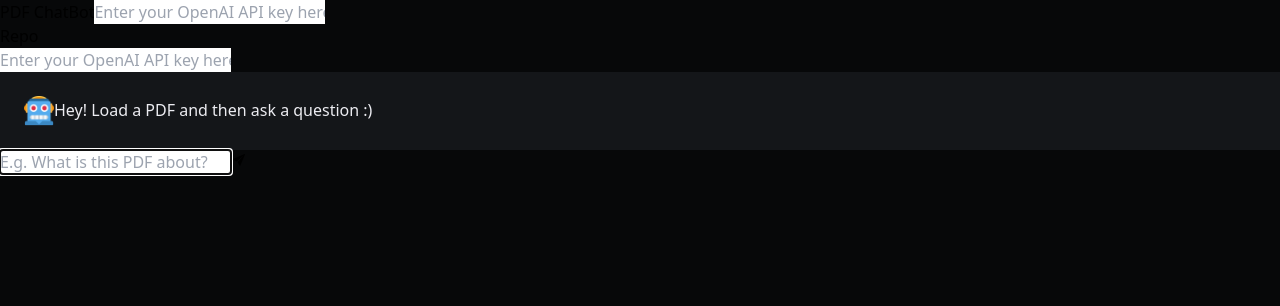
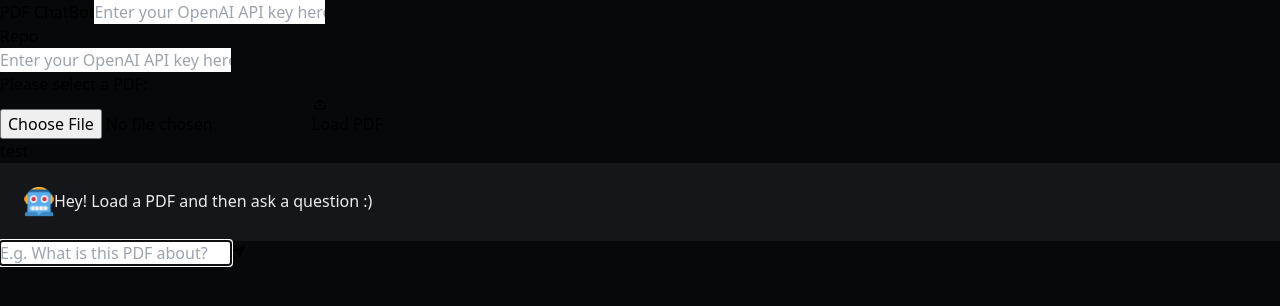
Before and after one commit to nathanclairmonte/pdf-chatbot, a Next.js app: page / in a window 1280 px wide. Shown: the top 306 px of the page. Built offline with nearby package versions, Linux system fonts and the light colour scheme.

Commit message:
added PDFInput component

```diff
--- /dev/null
+++ b/src/components/PDFInput.js
@@ -0,0 +1,222 @@
+import { useRef, useState } from "react";
+import CircularProgress from "@mui/material/CircularProgress";
+import { CgSoftwareUpload } from "react-icons/cg";
+import { IoIosCloseCircle } from "react-icons/io";
+
+const MAX_FILE_SIZE_MB = 16;
+
+const PDFInput = ({ setDocs, setMessages }) => {
+    // state
+    const [file, setFile] = useState(null);
+    const [currentFilename, setCurrentFilename] = useState("");
+    const [loading, setLoading] = useState(false);
+    const [fileChosen, setFileChosen] = useState(false);
+    const [status, setStatus] = useState({
+        type: "neutral",
+        message: "test",
+    });
+
+    // reference for the file input
+    const fileInputRef = useRef(null);
+
+    // select status styling based on message type
+    const _statusStyleHelper = (type) => {
+        if (type === "error") {
+            // return error styles
+            return "text-left text-lg text-red-600";
+        } else if (type === "success") {
+            // return success styles
+            return "text-left text-lg text-green-600";
+        } else {
+            // return neutral styles
+            return "text-left text-lg text-white";
+        }
+    };
+
+    // store user PDF in state
+    const storePDF = async (event) => {
+        // prevent browser refresh
+        event.preventDefault();
+
+        // update relevant state if file exists
+        if (event.target.files && event.target.files[0]) {
+            setFile(event.target.files[0]);
+            setFileChosen(true);
+        }
+    };
+
+    // handle the closing of a file
+    const handleCloseFile = () => {
+        // clear file input
+        fileInputRef.current.value = null;
+        fileInputRef.current.files = null;
+
+        // reset all file-related pieces of state
+        setFile(null);
+        setFileChosen(false);
+        setCurrentFilename("");
+    };
+
+    // handle loading of a PDF
+    const handleLoadPDF = async (event) => {
+        // prevent browser refresh
+        event.preventDefault();
+
+        // ensure that a file is chosen
+        if (!fileChosen) {
+            setStatus({
+                type: "error",
+                message: "Please choose a PDF first!",
+            });
+            return;
+        }
+
+        // ensure user isn't re-loading the same PDF
+        if (file.name === currentFilename) {
+            setStatus({
+                type: "success",
+                message: "That PDF is already loaded!",
+            });
+            return;
+        }
+
+        // cap max file size at 16 MB (for now)
+        const fileSize = parseInt((file.size / 1024 / 1024).toFixed(4));
+        if (fileSize > MAX_FILE_SIZE_MB) {
+            setStatus({
+                type: "error",
+                message: `PDF is too large :( Max size is ${MAX_FILE_SIZE_MB} MB`,
+            });
+            return;
+        }
+
+        // save current filename and start file load process
+        setCurrentFilename(file.name);
+        setLoading(true);
+
+        // give status update
+        setStatus({
+            type: "neutral",
+            message: `Loading ${file.name}...`,
+        });
+
+        // get pre-signed URL for S3 upload and concat into formData object
+        const fileName = encodeURIComponent(file.name);
+        const fileType = encodeURIComponent(file.type);
+        const s3Response = await fetch(
+            `/api/upload-to-s3?fileName=${fileName}&fileType=${fileType}`
+        );
+        const { url, fields } = await s3Response.json();
+
+        const formData = new FormData();
+        Object.entries({ ...fields, file }).forEach(([key, value]) => {
+            formData.append(key, value);
+        });
+
+        // use pre-signed URL to upload file to S3
+        try {
+            const upload = await fetch(url, {
+                method: "POST",
+                body: formData,
+            });
+            if (!upload.ok) {
+                setStatus({
+                    type: "error",
+                    message: "Upload to S3 bucket failed. (No further information).",
+                });
+            }
+        } catch (error) {
+            const errorMsg = await upload.text();
+            setStatus({
+                type: "error",
+                message: `Upload to S3 bucket failed. \n ${upload.status} ${errorMsg}`,
+            });
+        }
+
+        // call split API route to split PDF into docs (chunks)
+        const docsResponse = await fetch(`api/split?fileName=${file.name}`);
+        const data = await docsResponse.json();
+
+        // update status message with split API route result
+        setStatus({
+            type: data.result.type,
+            message: data.result.message,
+        });
+
+        // update docs state with returned chunks (if they are returned)
+        if (data.result.docs.length !== 0) {
+            setDocs(data.result.docs);
+        }
+
+        // reset messages list if load was successful
+        if (data.result.type === "success") {
+            setMessages([
+                {
+                    text: "Ask a question about the PDF :)",
+                    type: "response",
+                },
+            ]);
+        }
+        setLoading(false);
+    };
+
+    return (
+        <div className="flex w-[75vw] max-w-4xl flex-col">
+            <p className="p-2 text-lg text-zinc-200">Please select a PDF:</p>
+            <div className="flex flex-col items-center justify-center gap-2 md:flex-row md:justify-between">
+                <form
+                    onSubmit={handleLoadPDF}
+                    className="flex w-full flex-col items-stretch gap-2 sm:flex-row md:w-1/2"
+                >
+                    <input
+                        accept="application/pdf"
+                        ref={fileInputRef}
+                        disabled={loading}
+                        autoFocus={false}
+                        type="file"
+                        id="file"
+                        name="file"
+                        onChange={storePDF}
+                        className="w-full resize-none rounded-[0.3rem] border border-[#30373d] p-3 text-[1.1rem] text-[#ececf1] outline-none disabled:opacity-50 sm:w-2/3"
+                    />
+                    {fileChosen ? (
+                        <button
+                            onClick={handleCloseFile}
+                            className="cursor-pointer border-none bg-none hover:opacity-80"
+                        >
+                            <IoIosCloseCircle className="text-[26px] text-red-600" />
+                        </button>
+                    ) : null}
+                    <button
+                        type="submit"
+                        disabled={loading}
+                        className="h-14 w-full flex-grow rounded-[0.3rem] border-none bg-[#eb9722] p-2 text-white hover:cursor-pointer hover:opacity-80 disabled:cursor-not-allowed disabled:bg-[#1f2227] sm:h-auto sm:w-1/3"
+                    >
+                        {loading ? (
+                            <div className="flex flex-row items-center justify-center gap-3">
+                                <CircularProgress
+                                    color="inherit"
+                                    size={20}
+                                    className="h-6 w-6 text-white"
+                                />{" "}
+                                <p className="text-base text-white">Loading...</p>
+                            </div>
+                        ) : (
+                            <div className="flex flex-row justify-center gap-2">
+                                <CgSoftwareUpload className="h-6 w-6 text-white" />
+                                <p className="text-base text-white">Load PDF</p>
+                            </div>
+                        )}
+                    </button>
+                </form>
+                {status.message ? (
+                    <div className="mt-2 flex flex-grow items-center justify-center">
+                        <p className={_statusStyleHelper(status.type)}>{status.message}</p>
+                    </div>
+                ) : null}
+            </div>
+        </div>
+    );
+};
+
+export default PDFInput;
--- a/src/components/QueryInput.js
+++ b/src/components/QueryInput.js
@@ -94,7 +94,7 @@ const QueryInput = ({ loading, queryInputRef, history, docs, apiKey, setLoading,
             <button
                 type="submit"
                 disabled={loading}
-                className="mr-3 flex border-none bg-none p-1 text-[#eb9722] hover:rounded-sm hover:bg-[#1f2227] disabled:cursor-not-allowed disabled:bg-none disabled:opacity-90"
+                className="mr-3 flex border-none bg-none p-[0.3rem] text-[#eb9722] hover:rounded-sm hover:bg-[#1f2227] disabled:cursor-not-allowed disabled:bg-none disabled:opacity-90"
             >
                 {loading ? (
                     <CircularProgress size={24} color="inherit" />
--- a/src/components/list.js
+++ b/src/components/list.js
@@ -1,3 +1,4 @@
 export { default as Navbar } from "./Navbar";
 export { default as MessagesList } from "./MessagesList";
 export { default as QueryInput } from "./QueryInput";
+export { default as PDFInput } from "./PDFInput";
--- a/src/pages/index.js
+++ b/src/pages/index.js
@@ -1,7 +1,7 @@
 import Head from "next/head";
 import { Inter } from "next/font/google";
 import { useEffect, useRef, useState } from "react";
-import { Navbar, MessagesList, QueryInput } from "@/components/list";
+import { Navbar, MessagesList, QueryInput, PDFInput } from "@/components/list";
 
 const inter = Inter({ subsets: ["latin"] });
 
@@ -57,6 +57,7 @@ export default function Home() {
             </Head>
             <Navbar apiKey={apiKey} setApiKey={setApiKey} />
             <main className="flex min-h-screen flex-col items-center justify-center gap-4 p-24">
+                <PDFInput setDocs={setDocs} setMessages={setMessages} />
                 <MessagesList
                     messages={messages}
                     messageListRef={messageListRef}
```
